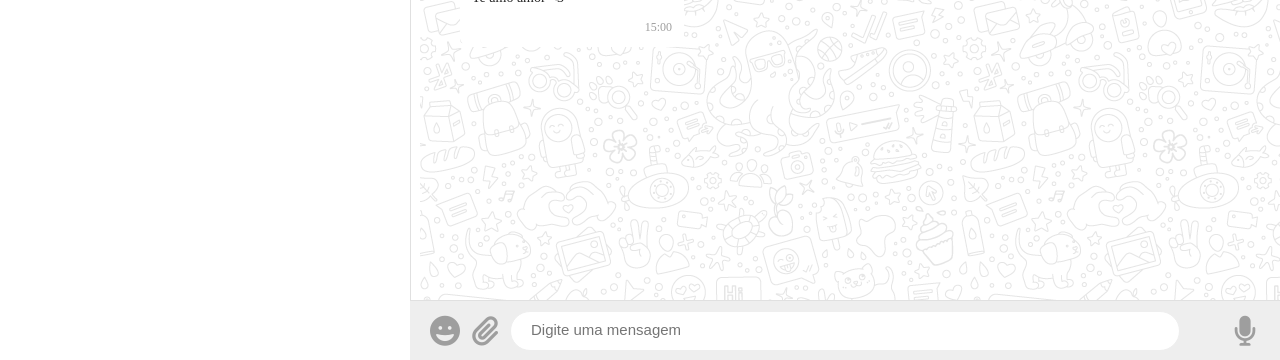
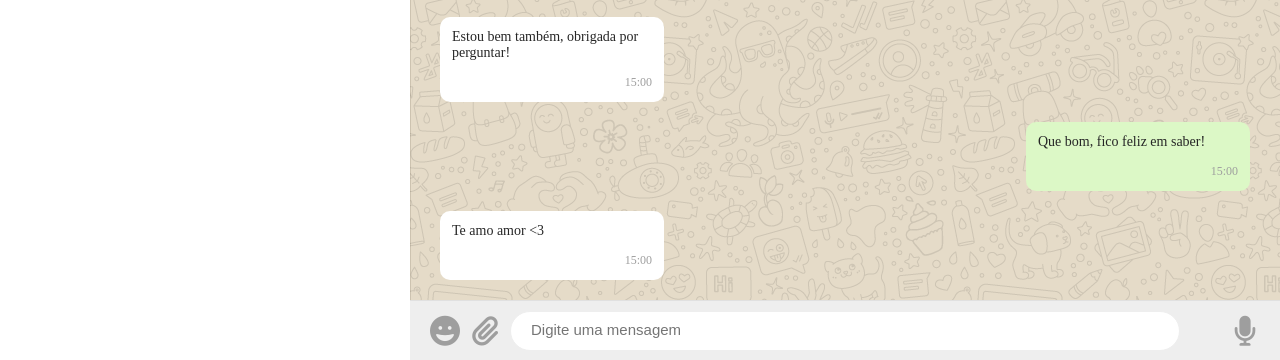
Before and after one commit to eduardofabrii/htmll-css, a plain HTML site: page whatsapp-clone/index.html in a window 1280 px wide. Shown: the part 440-800 px from the top of the page. Drawn offline with Linux system fonts and the light colour scheme; a web font is replaced by a local one.

Commit message:
Atualizando WhatsApp Clone

```diff
--- a/whatsapp-clone/css/style.css
+++ b/whatsapp-clone/css/style.css
@@ -13,6 +13,7 @@
 }
 
 body {
+    overflow: hidden;
     font: 16px 'SF-Pro';
     font-weight: bold;
 }
@@ -70,6 +71,11 @@ body {
     justify-content: space-between;
     margin-right: 30px;
     justify-content: end;
+}
+
+.fas:hover {
+    color: grey;
+    cursor: pointer;
 }
 
 .auxicons-toolbar-container i {
@@ -258,9 +264,10 @@ body {
 .chat-content {
     width: 100%;
     height: calc(100% - 120px);
+    background-color: rgba(136, 91, 8, 0.219);
     overflow-y: auto;
     box-sizing: border-box;
-    padding: 10px;
+    position: relative;
 }
 
 .chat-content p {
@@ -276,14 +283,19 @@ body {
 .messages {
     display: flex;
     flex-direction: column;
-    position: relative;
-    padding: 40px;
+    justify-content: flex-end;
+    position: absolute;
+    width: 100%;
+    height: 100%;
+    box-sizing: border-box;
+    overflow-y: auto;
 }
 
 .message {
     padding: 5px;
     border-radius: 10px;
     max-width: 70%;
+    margin: 0px 30px 20px 30px;
 }
 
 .message.received {
@@ -305,10 +317,10 @@ p.message-time {
 .bg-image {
     background-image: url(/whatsapp-clone/images/background_whats.png);
     background-repeat: repeat;
+    position: absolute;
     width: 100%;
     height: 100%;
     opacity: 0.1;
-    position: absolute;
 }
 
 .chat-input {
@@ -348,6 +360,7 @@ p.message-time {
     right: 0px;
 }
 
+
 .fa-solid.fa-paperclip {
     width: 70px;
     height: 40px;
--- a/whatsapp-clone/index.html
+++ b/whatsapp-clone/index.html
@@ -76,19 +76,20 @@
         </aside>
 
         <main class="chat-container">
+            <nav class="chat-navbar">
                 <div class="chat-header">
                     <img src="images/avatar2.png" alt="Usuário" class="user-photo">
                     <div class="user-info">
                         <p class="username">Juliana Pereira</p>
                         <p class="user-status">Online</p>
                     </div>
-
                     <ul class="chattools-container">
                                     <li><i class="fas fa-search"></i></li>
                                     <li><i class="fas fa-paperclip"></i></li>
                                     <li><i class="fas fa-ellipsis-v"></i></li>
                                 </ul>
                 </div>
+            </nav>
 
             <div class="chat-content">
                 <div class="bg-image"></div>
```
Lines whose indentation alone changed are shown as unchanged.
